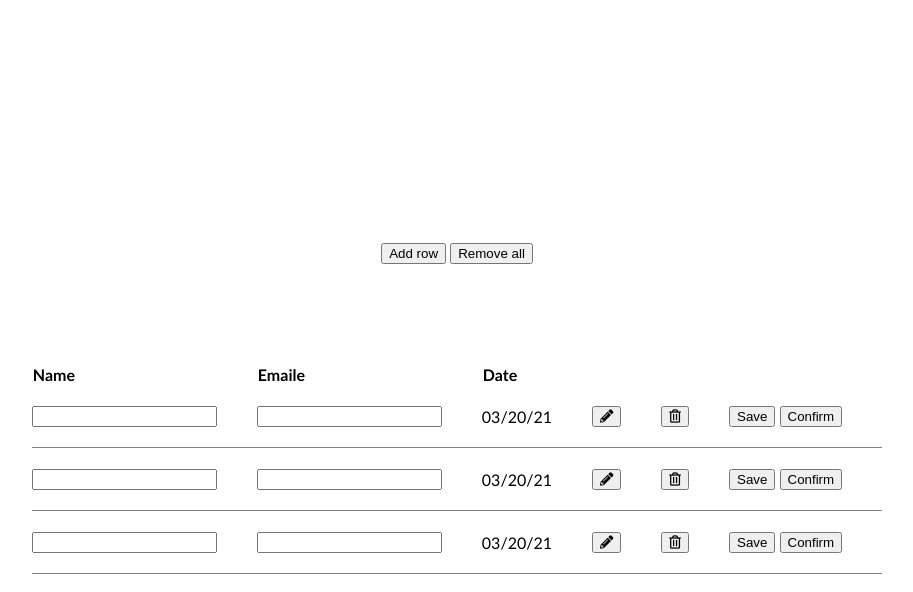
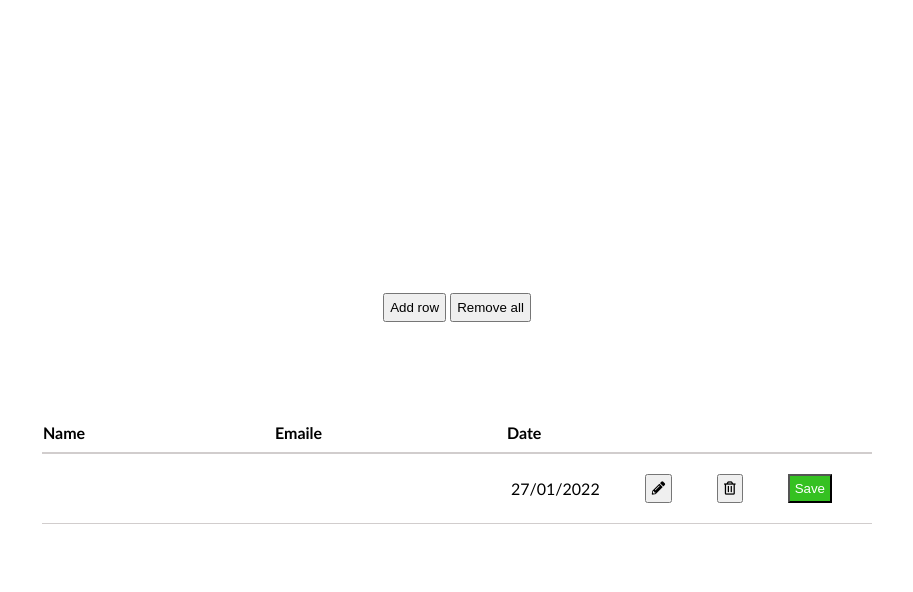
Before and after one commit to pivovarof/ListUsers, a plain HTML site: page index.html in a window 1280 px wide. Both pictures are taken after a click on the button "Add row". Shown: the whole page, without its empty margins (191-1104 px from the left). Drawn offline with Linux system fonts and the light colour scheme.

Commit message:
added addRow logiс

```diff
--- a/index.html
+++ b/index.html
@@ -13,8 +13,8 @@
 <body>
     <div class="conteiner">
         <div class="wrap-btn">
-            <button>Add row</button>
-            <button>Remove all</button>
+            <button type="button" id="addBtn">Add row</button>
+            <button type="button" id="removeBtn">Remove all</button>
         </div>
         <div class="wrapper">
             <table>
@@ -27,81 +27,14 @@
                         <th></th>
                     </tr>
                 </thead>
-                <tbody>
-                    <tr>
-                        <td>
-                            <input type="text">
-                        </td>
-                        <td>
-                            <input type="email">
-                        </td>
-                        <td>03/20/21</td>
-                        <td>
-                            <button>
-                                <i class="fas fa-pencil-alt"></i>
-                            </button>
-                        </td>
-                        <td>
-                            <button>
-                                <i class="far fa-trash-alt"></i>
-                            </button>
-                        </td>
-                        <td>
-                            <button>Save</button>
-                            <button>Confirm</button>
-                        </td>
-                    </tr>
-                    <tr>
-                        <td>
-                            <input type="text">
-                        </td>
-                        <td>
-                            <input type="email">
-                        </td>
-                        <td>03/20/21</td>
-                        <td>
-                            <button>
-                                <i class="fas fa-pencil-alt"></i>
-                            </button>
-                        </td>
-                        <td>
-                           <button>
-                            <i class="far fa-trash-alt"></i>
-                           </button>
-                        </td>
-                        <td>
-                            <button>Save</button>
-                            <button>Confirm</button>
-                        </td>
-                    </tr>
-                    <tr>
-                        <td>
-                            <input type="text">
-                        </td>
-                        <td>
-                            <input type="email">
-                        </td>
-                        <td>03/20/21</td>
-                        <td>
-                            <button>
-                                <i class="fas fa-pencil-alt"></i>
-                            </button>
-                        </td>
-                        <td>
-                            <button>
-                                <i class="far fa-trash-alt"></i>
-                            </button>
-                        </td>
-                        <td>
-                            <button>Save</button>
-                            <button>Confirm</button>
-                        </td>
-                    </tr>
+                <tbody id="tbody">
+
 
                 </tbody>
             </table>
         </div>
     </div>
+<script src="./script.js"></script>
 </body>
 
 </html>
--- a/script.js
+++ b/script.js
@@ -1 +1,88 @@
-///
+const addBtn = document.getElementById('addBtn');
+const tbody = document.getElementById('tbody');
+const saveBtn = document.getElementsByClassName('saveBtn');
+
+let arrUsers;
+!localStorage.arrUsers ? arrUsers = [] : arrUsers = JSON.parse(localStorage.getItem('arrUsers'));
+let idRandom = () => Math.floor(Math.random() * 10000);
+
+
+
+function addLeadZero(d) {
+    return (d < 10) ? '0' + d : d;
+}
+
+function addDateUsers(t = new Date()) {
+    const Y = t.getFullYear();
+    const M = addLeadZero(t.getMonth() + 1);
+    const D = addLeadZero(t.getDate());
+
+    return `${D}/${M}/${Y}`
+
+}
+
+function UserAdd() {
+    this.id = idRandom();
+    this.name = '',
+    this.email = '',
+    this.date = addDateUsers();
+
+}
+
+const updatetLocal = () => {
+    localStorage.setItem('arrUsers', JSON.stringify(arrUsers));
+}
+
+addBtn.addEventListener('click', () => {
+    console.log('1');
+    arrUsers.push(new UserAdd());
+    updatetLocal();
+    fillUsersList();
+})
+
+function addObjUsers() {
+    let user = new UserAdd;
+    arrUsers.push(user)
+
+}
+
+
+const createUsersList = (user, index) => {
+
+     return(`<tr>
+     <td>
+         <input type="text" name="name">
+     </td>
+     <td>
+         <input type="email" name="email">
+     </td>
+     <td>${user.date}</td>
+     <td>
+         <button>
+             <i class="fas fa-pencil-alt"></i>
+         </button>
+     </td>
+     <td>
+         <button>
+             <i class="far fa-trash-alt"></i>
+         </button>
+     </td>
+     <td>
+         <button class="saveBtn activeBtn">Save</button>
+         <button class="confBtn">Confirm</button>
+     </td>
+ </tr>`)
+
+
+    }
+
+const fillUsersList = () => {
+    tbody.innerHTML = '';
+    if(arrUsers.length > 0){
+        arrUsers.forEach((item, index) => {
+            tbody.innerHTML += createUsersList(item, index);
+        })
+    }
+}
+
+console.log(arrUsers);
--- a/style.css
+++ b/style.css
@@ -16,21 +16,58 @@ body{
     margin-bottom: 100px;
 }
 
-/* .wrapper{
-    text-align: start;
-} */
-
 th{
     text-align: start;
+    padding-bottom: 10px;
 }
 
 table {
     border-collapse: collapse;
+    padding: 10px;
 
  }
 
 td{
-    border-bottom: 1px solid grey;
-    padding: 20px 40px 20px 0;
+    border-bottom: 1px solid rgb(209, 205, 205);
+    padding: 20px 40px 20px 5px;
+    margin: 5px;
+}
+
+button{
+    padding: 5px;
+}
+
+input{
+    border: none;
+    border-color: #39c;
+    padding: 5px;
 
 }
+
+input:hover, input:focus-within{
+    border: 2px solid #39c;
+}
+
+.saveBtn{
+    background-color: #35C121;
+    color: white;
+    display: none;
+    visibility: hidden;
+}
+
+.confBtn{
+    background-color: tomato;
+    color: white;
+    display: none;
+    visibility: hidden;
+}
+
+.activeBtn{
+    display: block;
+    visibility: visible;
+}
+
+thead{
+    border-bottom: 2px solid rgb(209, 205, 205);
+
+}
```
